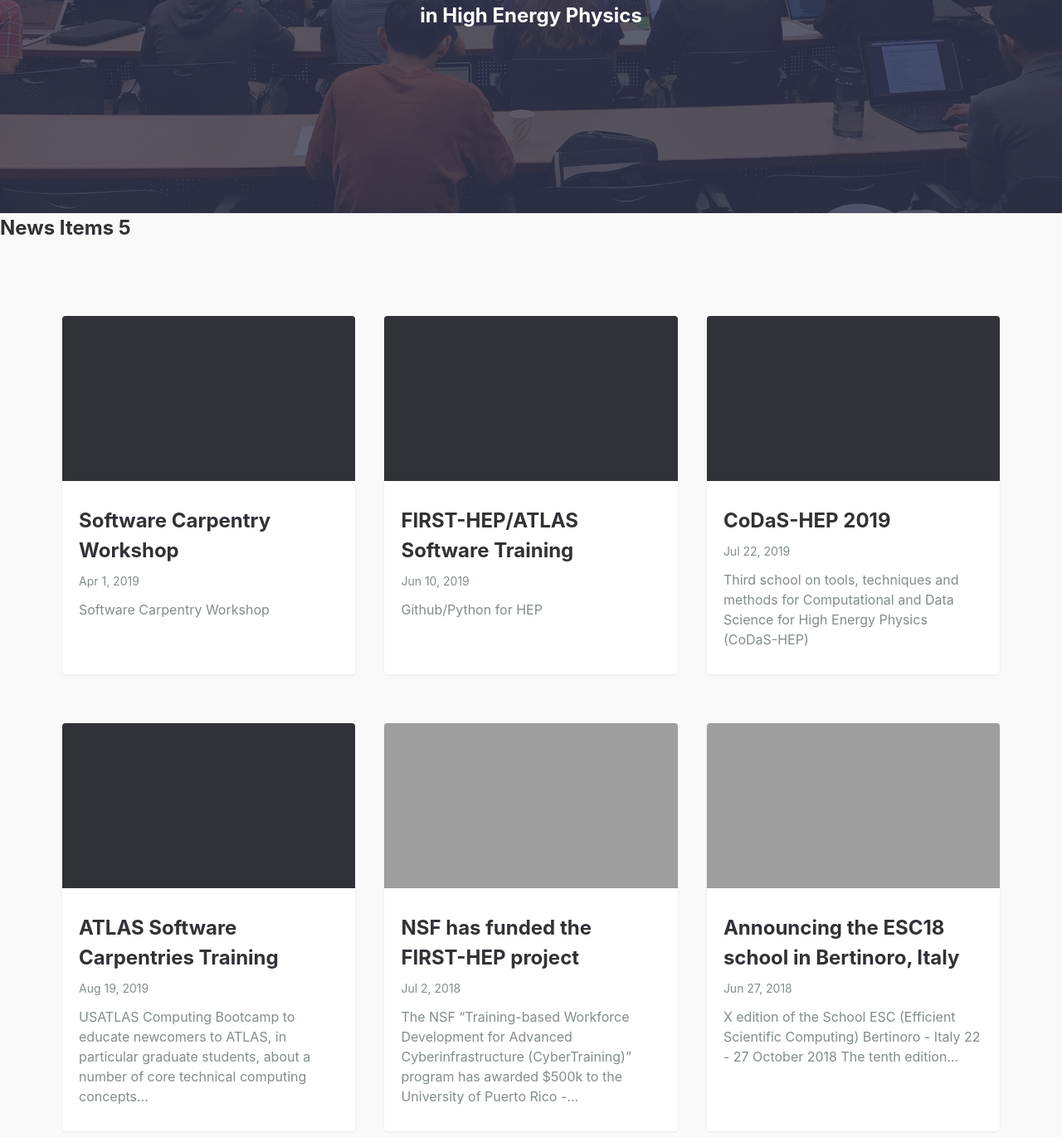
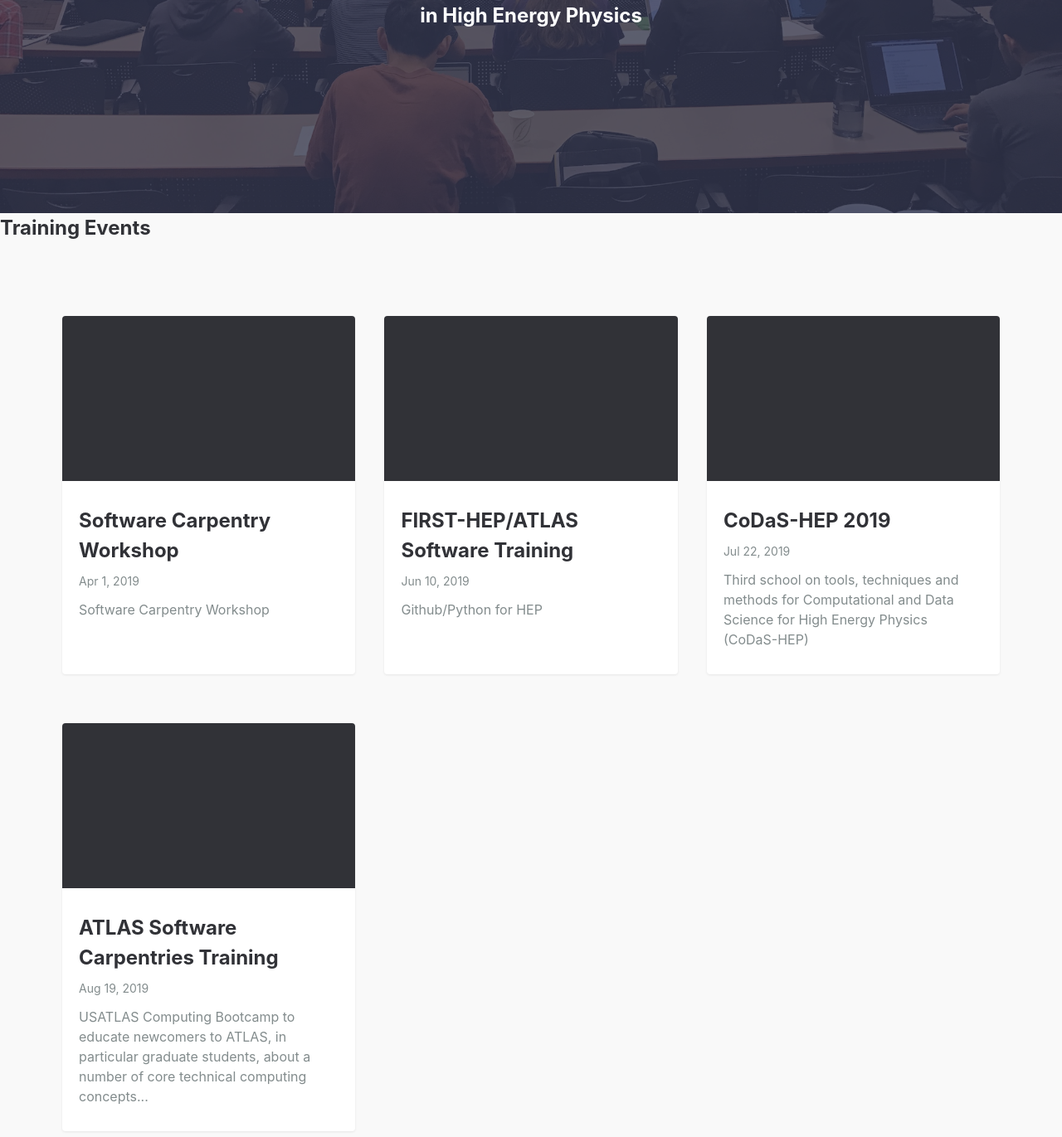
Before and after one commit to first-hep/first-hep.github.io, a Jekyll site: the page built from index.md, in a window 1280 px wide and 1400 px high, scrolled down 319 px. Shown: the top 1371 px of the window at 83% size. Built offline with Jekyll 4.4.1, drawn with Linux system fonts in a browser that asks for light colours.

Commit message:
Separate Training Events and News cards

```diff
--- a/_layouts/mainpage.html
+++ b/_layouts/mainpage.html
@@ -27,7 +27,7 @@
 
     <main class="site__content">
       <section class="blog">
-        <h2> News Items 5 </h2>
+        <h2> Training Events </h2>
         <div class="container">
           <div class="post-list" itemscope="" itemtype="http://schema.org/Blog">
 
@@ -35,6 +35,15 @@
               {% assign event = event_hash[1] %}
                 {% include eventcard.html %}
               {% endfor %}
+
+            <!-- {% include pagination.html %} -->
+          </div>
+        </div>
+      </section>
+      <section class="blog">
+        <h2> News Items </h2>
+        <div class="container">
+          <div class="post-list" itemscope="" itemtype="http://schema.org/Blog">
 
             {% for post in site.posts %}
               {% include card.html %}
```
